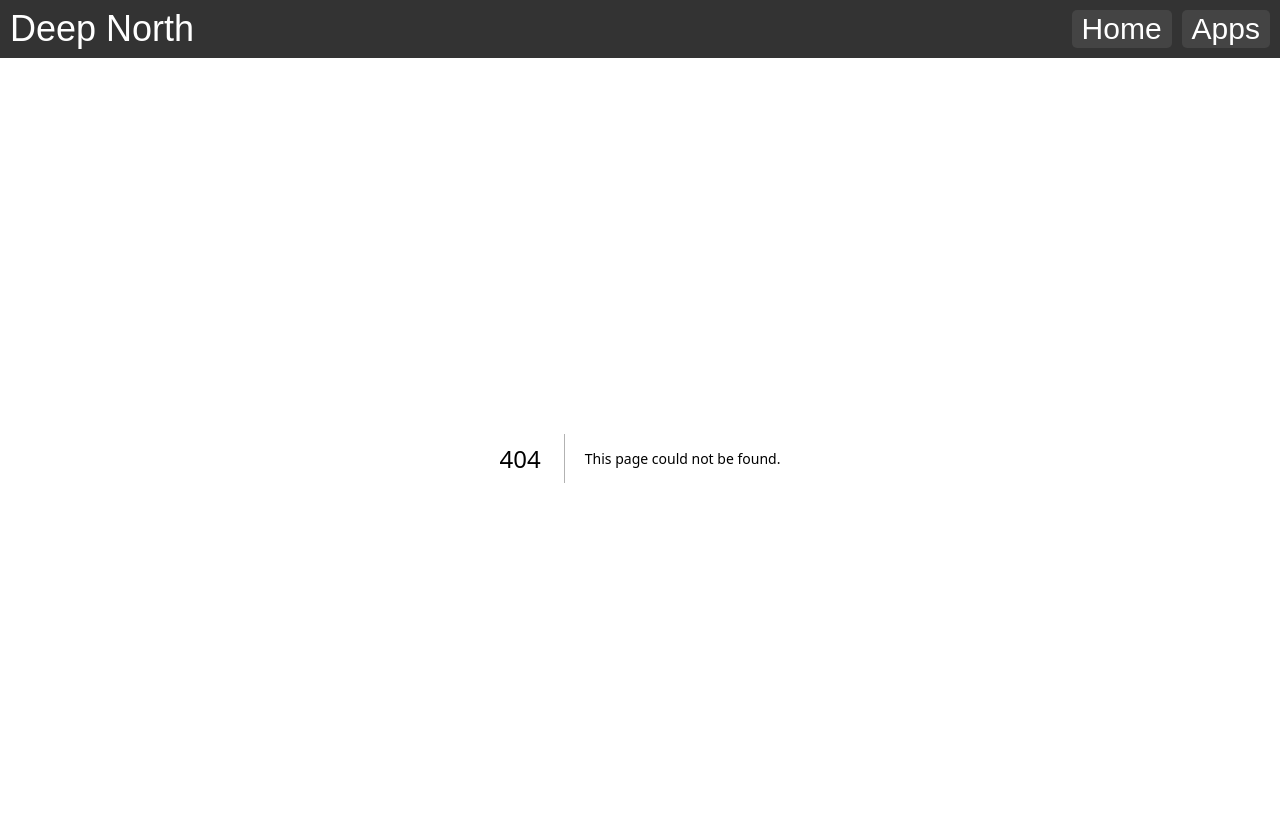
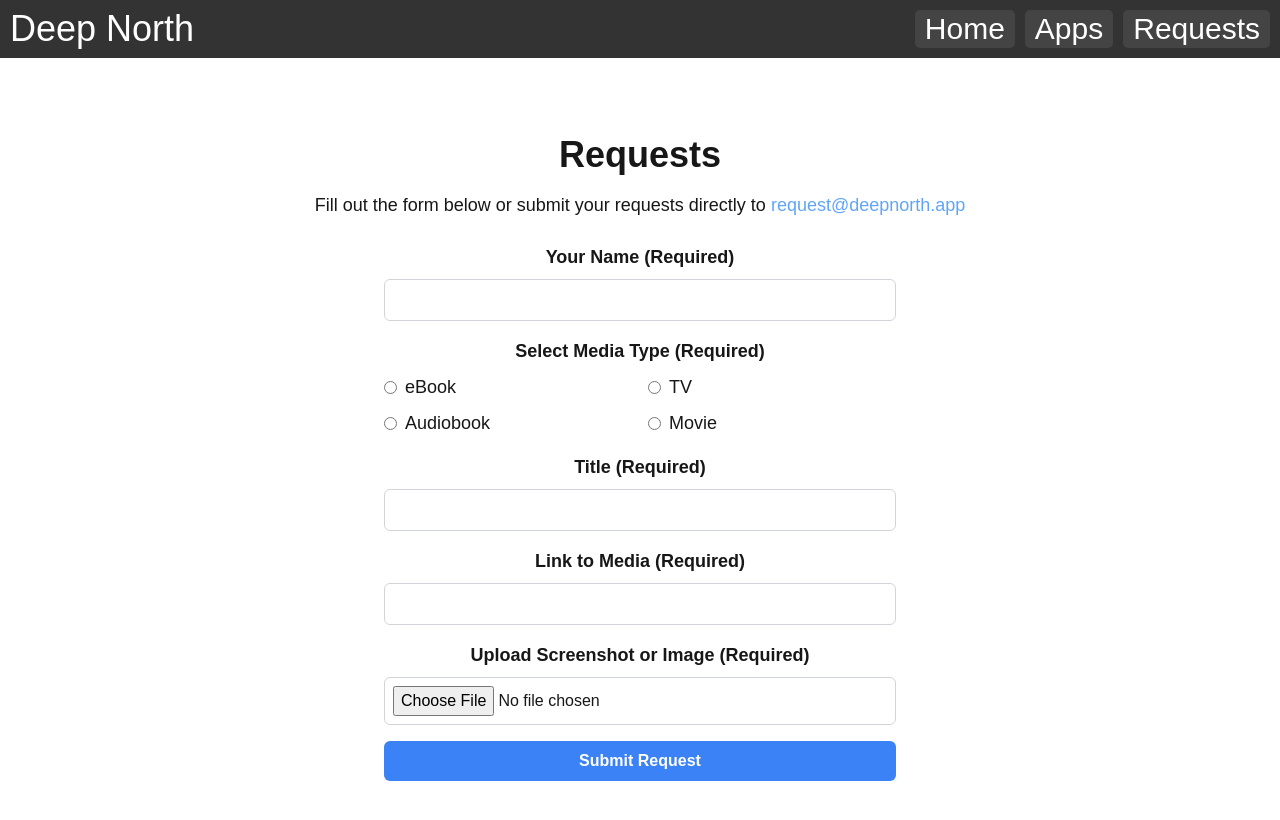
Before and after one commit to yetti7/deepnorth-js, a Next.js app: page /requests in a window 1280 px wide. Before the commit this address had no page. Shown: the top 820 px of the page. Built offline with nearby package versions, Linux system fonts and the light colour scheme; a web font is replaced by a local one.

Commit message:
Requests added

```diff
--- a/src/app/page.tsx
+++ b/src/app/page.tsx
@@ -16,7 +16,6 @@ export default function Home() {
       </div>
       <div className={styles.textContainer}>
         <h1>Welcome to Deep North</h1>
-        <p>Your journey starts here</p>
       </div>
     </div>
   );
--- /dev/null
+++ b/src/app/requests/page.tsx
@@ -0,0 +1,199 @@
+// src/app/requests/page.tsx
+'use client';
+
+import { useState } from "react";
+
+export default function RequestsPage() {
+  const [selectedMedia, setSelectedMedia] = useState<string>("");
+  const [mediaLink, setMediaLink] = useState<string>("");
+  const [image, setImage] = useState<File | null>(null);
+
+  const handleImageUpload = (event: React.ChangeEvent<HTMLInputElement>) => {
+    const file = event.target.files?.[0];
+    if (file) {
+      setImage(file);
+    }
+  };
+
+  return (
+    <main className="flex flex-col items-center justify-center h-screen text-center px-4 sm:px-8 md:px-16">
+      <h1 className="text-4xl font-bold">Requests</h1>
+      <p className="text-lg mt-4">
+        Fill out the form below or submit your requests directly to{" "}
+        <a
+          href="mailto:request@deepnorth.app"
+          className="text-blue-400 hover:underline"
+        >
+          request@deepnorth.app
+        </a>
+      </p>
+
+      <form className="mt-6 w-full max-w-lg space-y-4">
+        {/* Your Name Field */}
+        <div>
+          <label
+            htmlFor="name"
+            className="block text-lg font-semibold"
+          >
+            Your Name (Required)
+          </label>
+          <input
+            type="text"
+            id="name"
+            name="name"
+            required
+            className="w-full mt-2 p-2 border border-gray-300 rounded-md"
+          />
+        </div>
+
+        {/* Media Selection */}
+        <div>
+          <label className="block text-lg font-semibold">Select Media Type (Required)</label>
+
+          {/* Grid Layout for Media Selection */}
+          <div className="grid grid-cols-2 gap-x-4 gap-y-2 mt-2">
+            {/* eBook */}
+            <div className="flex items-center">
+              <input
+                type="radio"
+                id="ebook"
+                name="media"
+                value="ebook"
+                onChange={(e) => setSelectedMedia(e.target.value)}
+                className="mr-2"
+                required
+              />
+              <label htmlFor="ebook" className="text-lg">eBook</label>
+            </div>
+            {/* TV */}
+            <div className="flex items-center">
+              <input
+                type="radio"
+                id="tv"
+                name="media"
+                value="tv"
+                onChange={(e) => setSelectedMedia(e.target.value)}
+                className="mr-2"
+              />
+              <label htmlFor="tv" className="text-lg">TV</label>
+            </div>
+            {/* Audiobook */}
+            <div className="flex items-center">
+              <input
+                type="radio"
+                id="audiobook"
+                name="media"
+                value="audiobook"
+                onChange={(e) => setSelectedMedia(e.target.value)}
+                className="mr-2"
+                required
+              />
+              <label htmlFor="audiobook" className="text-lg">Audiobook</label>
+            </div>
+            {/* Movie */}
+            <div className="flex items-center">
+              <input
+                type="radio"
+                id="movie"
+                name="media"
+                value="movie"
+                onChange={(e) => setSelectedMedia(e.target.value)}
+                className="mr-2"
+              />
+              <label htmlFor="movie" className="text-lg">Movie</label>
+            </div>
+          </div>
+        </div>
+
+        {/* Title Field */}
+        <div>
+          <label
+            htmlFor="title"
+            className="block text-lg font-semibold"
+          >
+            Title (Required)
+          </label>
+          <input
+            type="text"
+            id="title"
+            name="title"
+            required
+            className="w-full mt-2 p-2 border border-gray-300 rounded-md"
+          />
+        </div>
+
+        {/* Author Field (Conditional) */}
+        {(selectedMedia === "ebook" || selectedMedia === "audiobook") && (
+          <div>
+            <label
+              htmlFor="author"
+              className="block text-lg font-semibold"
+            >
+              Author (Required)
+            </label>
+            <input
+              type="text"
+              id="author"
+              name="author"
+              required
+              className="w-full mt-2 p-2 border border-gray-300 rounded-md"
+            />
+          </div>
+        )}
+
+        {/* Link to Media */}
+        <div>
+          <label
+            htmlFor="mediaLink"
+            className="block text-lg font-semibold"
+          >
+            Link to Media (Required)
+          </label>
+          <input
+            type="url"
+            id="mediaLink"
+            name="mediaLink"
+            value={mediaLink}
+            onChange={(e) => setMediaLink(e.target.value)}
+            required
+            className="w-full mt-2 p-2 border border-gray-300 rounded-md"
+          />
+        </div>
+
+        {/* Image Upload */}
+        <div>
+          <label
+            htmlFor="screenshot"
+            className="block text-lg font-semibold"
+          >
+            Upload Screenshot or Image (Required)
+          </label>
+          <input
+            type="file"
+            id="screenshot"
+            name="screenshot"
+            accept="image/*"
+            onChange={handleImageUpload}
+            required
+            className="w-full mt-2 p-2 border border-gray-300 rounded-md"
+          />
+          {image && (
+            <div className="mt-2 text-sm text-gray-500">
+              <p>Uploaded Image: {image.name}</p>
+            </div>
+          )}
+        </div>
+
+        {/* Submit Button */}
+        <div>
+          <button
+            type="submit"
+            className="w-full py-2 bg-blue-500 text-white font-semibold rounded-md hover:bg-blue-600"
+          >
+            Submit Request
+          </button>
+        </div>
+      </form>
+    </main>
+  );
+}
--- a/src/components/NavBar.tsx
+++ b/src/components/NavBar.tsx
@@ -23,6 +23,9 @@ const NavBar = () => {
         <Link href="/apps" className={styles.navLink}>
           Apps
         </Link>
+        <Link href="/requests" className={styles.navLink}>
+          Requests
+        </Link>
       </div>
       <div
         className={`${styles.hamburger} ${isOpen ? styles.openHamburger : ''}`}
```
